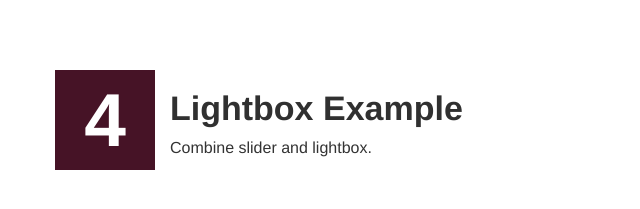
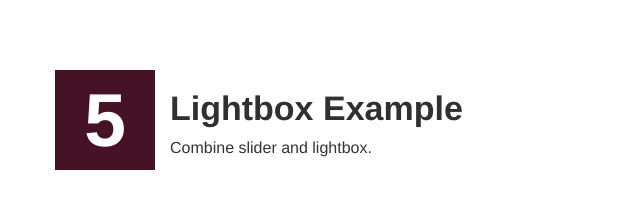
Before and after one commit to lgoff/lgoff.github.io, a plain HTML site: page index.html in a window 1280 px wide. Shown: the part 721-930 px from the top of the page, 0-640 px from the left. Drawn offline with Linux system fonts and the light colour scheme.

Commit message:
Fix numbering

```diff
--- a/index.html
+++ b/index.html
@@ -86,7 +86,7 @@
     </div>
      <!--Project 5 -->
  <div class="row">
-        <div class="col-md-4 col-sm-4 col-xs-4 number">4</div>
+        <div class="col-md-4 col-sm-4 col-xs-4 number">5</div>
         <div class="col-md-8 col-sm-8 col-xs-8">
             <h2><a href="SliderLightbox/index.html">Lightbox Example</a></h2>
             <p>Combine slider and lightbox.</p>
```
